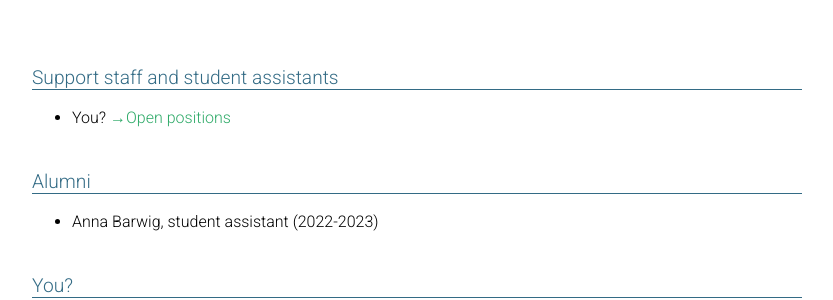
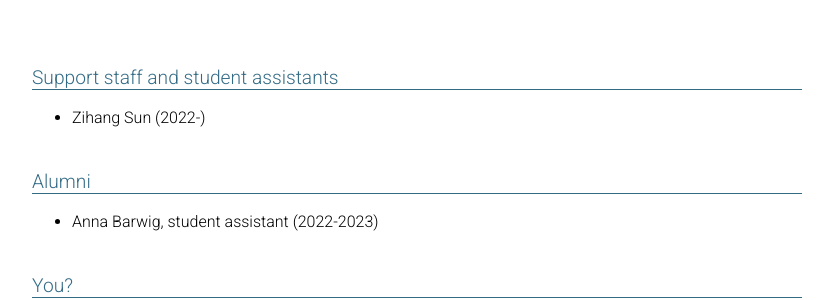
Before and after one commit to mainlp/mainlp.github.io, a Jekyll site: the page built from _pages/about.md, in a window 1280 px wide and 900 px high, scrolled down 1687 px. Shown: the part 152-452 px from the top of the window, without its empty margins (223-1056 px from the left). Built offline with Jekyll 4.4.1, drawn with Linux system fonts in a browser that asks for light colours; full-size pictures stand in for the smaller copies a plugin makes; comment, search, counter and statistics services are not loaded; a style sheet for code colours, icons or effects is not loaded.

Commit message:
Update about.md

```diff
--- a/_pages/about.md
+++ b/_pages/about.md
@@ -144,7 +144,7 @@ In broad terms, our aim is to make NLP models more robust, so that they can deal
   {%- endfor -%}
   <h2 class="category">Support staff and student assistants</h2>
    <ul>
-    <li>You? <a href="/jobs">→Open positions</a></li>
+    <li>Zihang Sun (2022-) </li>
   </ul>
 
   <h2 class="category">Alumni</h2>
```
